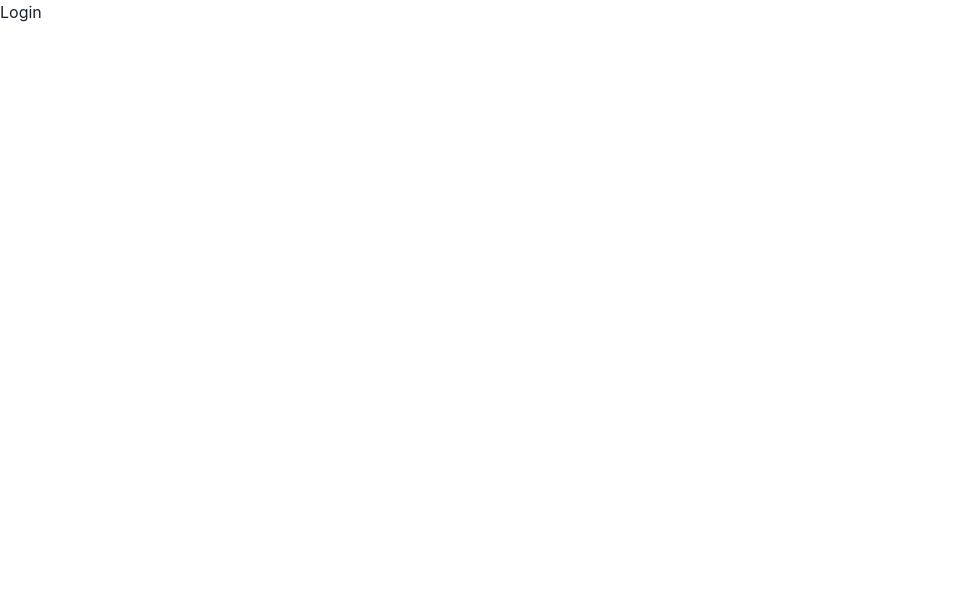
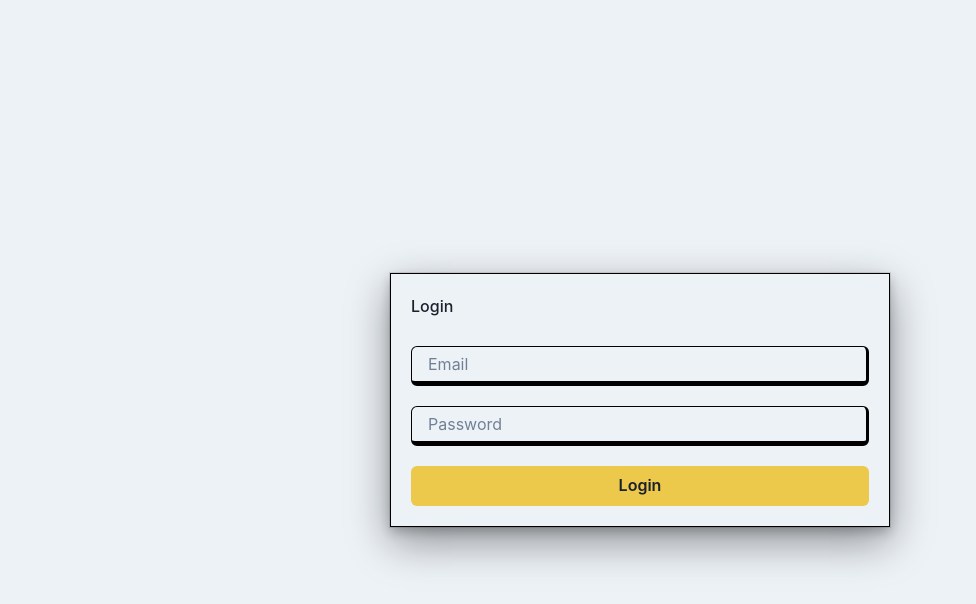
Before and after one commit to Aldyfaisal80/React-Chakra-UI, a React (Vite) app: page /auth/login in a window 1280 px wide. Shown: the top 604 px of the page, without its empty margins (0-976 px from the left). Built offline with nearby package versions, Linux system fonts and the light colour scheme.

Commit message:
pages(auth): make new pages auth

```diff
--- a/src/pages/auth/Login.tsx
+++ /dev/null
@@ -1,5 +0,0 @@
-export default function Login() {
-  return (
-    <div>Login</div>
-  )
-}
--- a/src/pages/auth/Register.tsx
+++ /dev/null
@@ -1,5 +0,0 @@
-export default function Register() {
-  return (
-    <div>Register</div>
-  )
-}
--- /dev/null
+++ b/src/pages/auth/login/Index.tsx
@@ -0,0 +1,14 @@
+import { Button, Flex, FormControl, FormLabel, Input } from "@chakra-ui/react";
+
+export default function Login() {
+  return (
+    <Flex direction={"column"} justifyContent={"center"} alignItems={"center"} h={"100vh"} bg={"gray.100"}>
+      <FormControl display="flex" flexDirection="column" gap={5} w={"500px"} border={"1px solid black"} p={"20px"} boxShadow={"dark-lg"}>
+        <FormLabel>Login</FormLabel>
+        <Input placeholder="Email" borderTop={"1px solid black"} borderLeft={"1px solid black"} borderBottom={"5px solid black"} borderRight={"3px solid black"} />
+        <Input placeholder="Password" borderTop={"1px solid black"} borderLeft={"1px solid black"} borderBottom={"5px solid black"} borderRight={"3px solid black"} />
+        <Button type="submit" bg={"yellow.400"}>Login</Button>
+      </FormControl>
+    </Flex>
+  )
+}
--- /dev/null
+++ b/src/pages/auth/register/Index.tsx
@@ -0,0 +1,13 @@
+import { Flex, FormControl, FormLabel, Input } from "@chakra-ui/react";
+
+export default function Register() {
+  return (
+    <Flex direction={"column"} justifyContent={"center"} alignItems={"center"} h={"100vh"}>
+      <FormControl display="flex" flexDirection="column" gap={5} w={"500px"} border={"1px solid black"} p={"20px"}>
+        <FormLabel>Register</FormLabel>
+        <Input placeholder="Email" />
+        <Input placeholder="Password" />
+      </FormControl>
+    </Flex>
+  )
+}
--- a/src/router.tsx
+++ b/src/router.tsx
@@ -5,8 +5,8 @@ import Products from "./pages/guest/Products";
 import DashboardLayout from "./components/layouts/DashboardLayout";
 import Dashboard from "./pages/admin/dashboard/Dashboard";
 import AuthLayouts from "./components/layouts/AuthLayouts";
-import Login from "./pages/auth/Login";
-import Register from "./pages/auth/Register";
+import Login from "./pages/auth/login/Index";
+import Register from "./pages/auth/register/Index";
 
 export const router = createBrowserRouter([
     {
```
